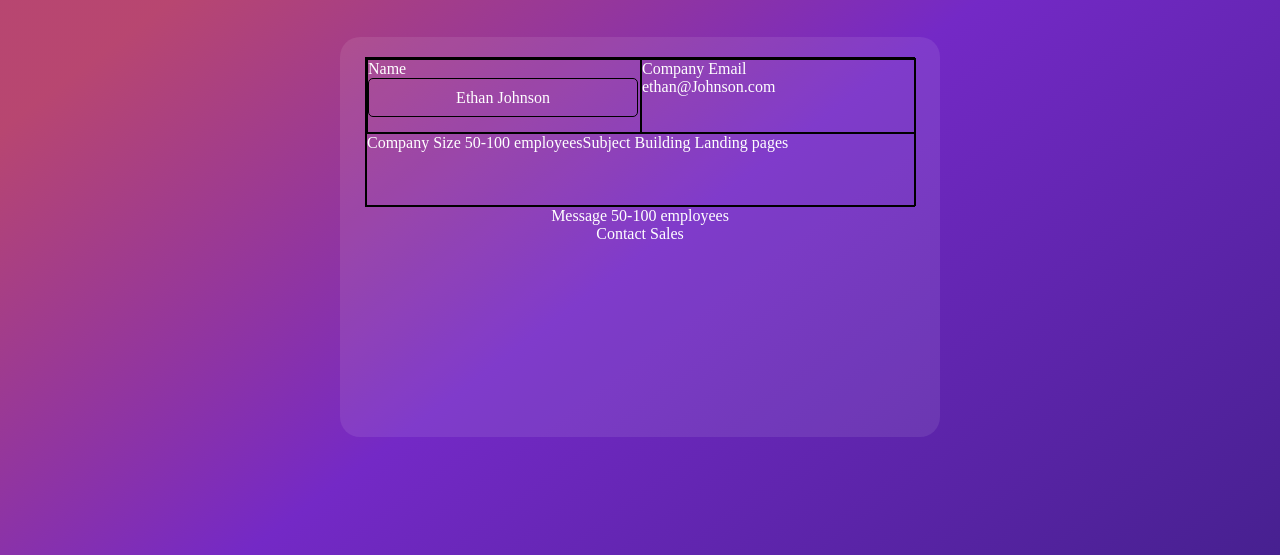
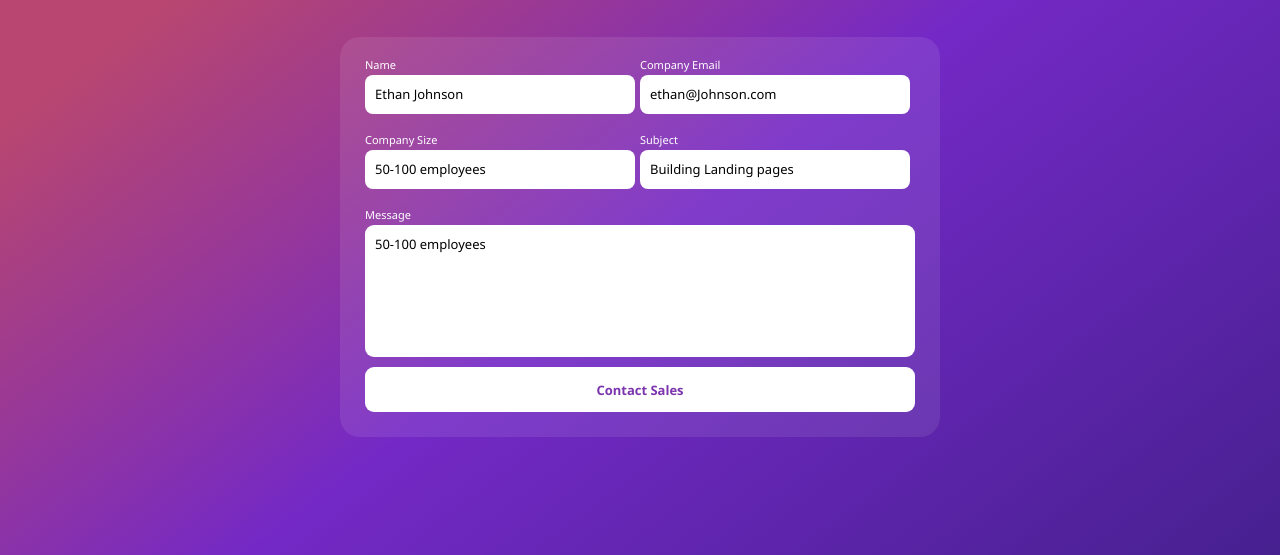
Before and after one commit to rayan3230/HTML_Project, a plain HTML site: page Challenges/Challenge5/index.html in a window 1280 px wide. Shown: the part 245-800 px from the top of the page. Drawn offline with Linux system fonts and the light colour scheme.

Commit message:
Add HTML structure and CSS styles for Challenge 5

```diff
--- a/Challenges/Challenge5/Stylees.css
+++ b/Challenges/Challenge5/Stylees.css
@@ -11,9 +11,14 @@ body {
     display: flex;
     justify-content: center;
     color: white;
-    overflow:  hidden;
+
 }
-
+.Header{
+    font-family: 'Segoe UI', Tahoma, Geneva, Verdana, sans-serif;
+    font-weight: 100;
+    font-size: 11px;
+    font-weight: 400;
+}
 .IconTitel{
     width: 100px;
     height: 30px;
@@ -75,48 +80,130 @@ body {
 .Info{
     width: 550px;
     height: 150px;
-    border: 1px solid black;
     display: flex;
     flex-direction: column;
 }
 .Info1{
     width: 550px ;
     height: 75px;
-    border: 1px solid black;
     display: flex;
     flex-direction: row;
 }
 .Name{
     width: 275px ;
     height: 75px;
-    border: 1px solid black;
     display: flex;
     flex-direction: column;
-
+    gap: 3px;
 }
 .NameText{
-
+    width:270px ;
+    height: 39px;
+    display: flex;
+    font-weight: 500;
+    border-radius: 8px;
+    font-size: 13px;
+    background-color: white;
+    color: black;
+    padding : 10px 10px 10px 10px;
+}
+.EmailCmp{
+    width: 275px ;
+    height: 75px;
+    display: flex;
+    flex-direction: column;
+    gap: 3px;
+}
+.EmailText{
     width:270px ;
     height: 39px;
     font-size: 16px;
     display: flex;
-    border: 1px solid black;
-    justify-content: center;
-    align-items: center;
     font-weight: 500;
-    border-radius: 5px;
-}
-.EmailCmp{
-    width: 275px ;
-    height: 75px;
-    border: 1px solid black;
-    display: flex;
-    flex-direction: column;
+    border-radius: 8px;
+    font-size: 13px;
+    background-color: white;
+    color: black;
+    padding : 10px 10px 10px 10px;
 }
 .Info2{
     width: 550px ;
     height: 75px;
-    border: 1px solid black;
     display: flex;
     flex-direction: row;
+
 }
+.Sizecmp{
+    width: 275px ;
+    height: 75px;
+    display: flex;
+    flex-direction: column;
+    gap: 3px;
+}
+.SizeText{
+    width:270px ;
+    height: 39px;
+    font-size: 16px;
+    display: flex;
+    font-weight: 500;
+    border-radius: 8px;
+    font-size: 13px;
+    background-color: white;
+    color: black;
+    padding : 10px 10px 10px 10px;
+}
+.Subject{
+    width: 275px ;
+    height: 75px;
+    display: flex;
+    flex-direction: column;
+    gap: 3px;
+}
+.SubjectText{
+    width:270px ;
+    height: 39px;
+    font-size: 16px;
+    display: flex;
+    font-weight: 500;
+    border-radius: 8px;
+    font-size: 13px;
+    background-color: white;
+    color: black;
+    padding : 10px 10px 10px 10px;
+}
+.Message{
+    width: 550px ;
+    height: 150px;
+    display: flex;
+    flex-direction: column;
+    margin-bottom: 10px;
+    gap: 3px;
+}
+.MessageText{
+    width:550px ;
+    height: 220px;
+    font-size: 16px;
+    display: flex;
+    position: relative;
+    font-weight: 500;
+    border-radius: 9px;
+    font-size: 13px;
+    background-color: white;
+    color: black;
+    text-transform: 20px center;
+    padding : 10px 10px 10px 10px;
+}
+.Contact{
+    width: 550px ;
+    height: 45px;
+    display: flex;
+    flex-direction: column;
+    display: flex;
+    justify-content: center;
+    align-items: center;
+    border-radius: 9px;
+    background-color: rgba(255, 255, 255) ;
+    color: #7b34ad;
+    font-weight: 700;
+    font-size: 13px;
+}
--- /dev/null
+++ b/Challenges/Styles.css
@@ -0,0 +1,151 @@
+.body{
+    background-color: rgb(7, 138, 170);
+    overflow: hidden;
+}
+.upCircle{
+    transform: translate(-340px ,-320px);
+    width: 900px;
+    height: 900px;
+    background-image: url(img/bg-pattern-top.svg);
+    background-size: cover;
+    background-repeat: no-repeat;
+    z-index: 0;
+}
+
+.downCircle{
+    transform: translate(900px , -1120px);
+    width: 900px;
+    height: 900px;
+    background-image: url(img/bg-pattern-bottom.svg);
+    z-index: 0;
+}
+.Rectangle{
+    transform: translate(500px, -800px);
+    width: 450px;
+    height: 500px;
+    margin: 20px ;
+    border-radius: 25px;
+    background-color: rgb(190, 57, 57);
+    z-index: 1;
+}
+.downRectg{
+    transform:  translate(0px , 200px);
+    width: 450px;
+    height: 300px;
+    background-color: rgb(255, 255, 255) ;
+    border-radius: 0 0 20px 20px;
+    z-index: 1;
+}
+.upRectg{
+    transform: translate(0px , -310px);
+    width: 450px;
+    height: 210px;
+    border-radius: 20px 20px 0 0;
+    background-image: url(img/bg-pattern-card.svg);
+    z-index: 1;
+
+}
+.Line{
+    transform: translate(00px, -114px);
+    width: 449px;
+    height: .1px;
+    background-color: rgb(2, 2, 2);
+    border-radius: .3%;
+    z-index: 1;
+}
+.Text{
+    position: absolute;
+    left : 12.4%;
+    bottom: 10%;
+    font-size: 13px;
+    font-family: 'Poppins', sans-serif;
+    font-weight: normal;
+    color: rgb(34, 32, 32);
+}
+.a80k{
+    position: absolute;
+    left : 14%;
+    bottom: 17%;
+    font-size: 20px;
+    font-family: 'Poppins', sans-serif;
+    font-weight: bold;
+    color: rgb(34, 32, 32);
+}
+
+.Likes{
+    position : absolute;
+    left : 45%;
+    bottom : 10%;
+    font-size: 13px;
+    font-family: 'Poppins', sans-serif;
+    font-weight: normal;
+    color: rgb(34, 32, 32);
+}
+
+.Likesnbr{
+    position : absolute;
+    left : 44%;
+    bottom: 17%;
+    font-size: 20px;
+    font-family: 'Poppins', sans-serif;
+    font-weight: bold;
+    color: rgb(34, 32, 32);
+}
+.Photosnbr{
+    position : absolute;
+    left : 74%;
+    bottom: 17%;
+    font-size: 20px;
+    font-family: 'Poppins', sans-serif;
+    font-weight: bold;
+    color: rgb(34, 32, 32);
+}
+.Photos{
+    position : absolute;
+    left : 74%;
+    bottom : 10%;
+    font-size: 13px;
+    font-family: 'Poppins', sans-serif;
+    font-weight: normal;
+    color: rgb(34, 32, 32);
+}
+.Name{
+    position :absolute;
+    left : 36%;
+    bottom : 60%;
+    font-size: 19px;
+    font-family: 'Poppins', sans-serif;
+    font-weight: Bold;
+    color: rgb(34, 32, 32);
+}
+.Age{
+    position :absolute;
+    left : 62%;
+    bottom : 60%;
+    font-size: 18px;
+    font-family :'Courier New', Courier, monospace;
+    font-weight: normal;
+    color: rgb(34, 32, 32);
+}
+.City{
+    position :absolute;
+    left : 44%;
+    bottom : 50%;
+    font-size: 13px;
+    font-family: 'Poppins', sans-serif;
+    font-weight: normal;
+    color: rgb(34, 32, 32);
+}
+.img{
+    position :absolute;
+    left : 44.7%;
+    bottom : 48%;
+    width: 120px;
+    height: 120px;
+    border-radius: 50%;
+    background-image: url(img/image-victor.jpg);
+    background-size: cover;
+    background-repeat: no-repeat;
+    background-position: center;
+    border: 7px solid rgb(255, 255, 255) ;
+}
```
Also changed, not shown: Challenges/index.htm (added, +30 -0 lines).
